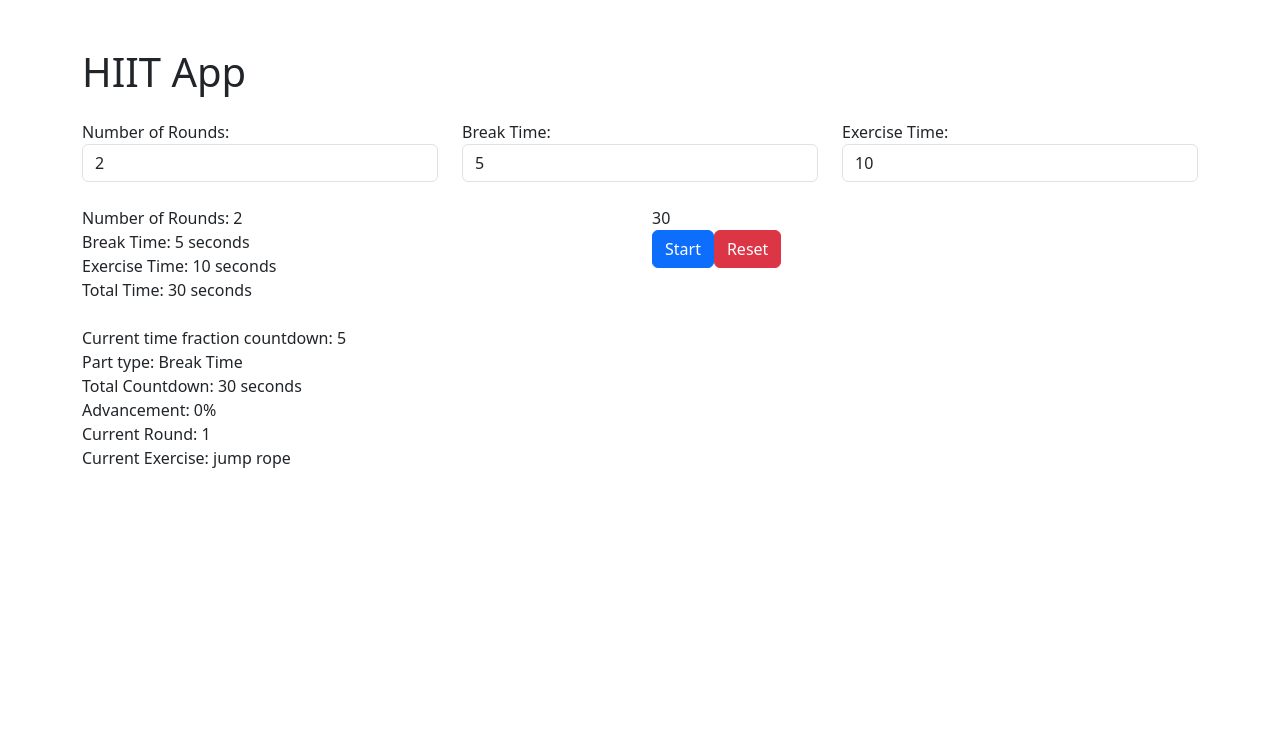
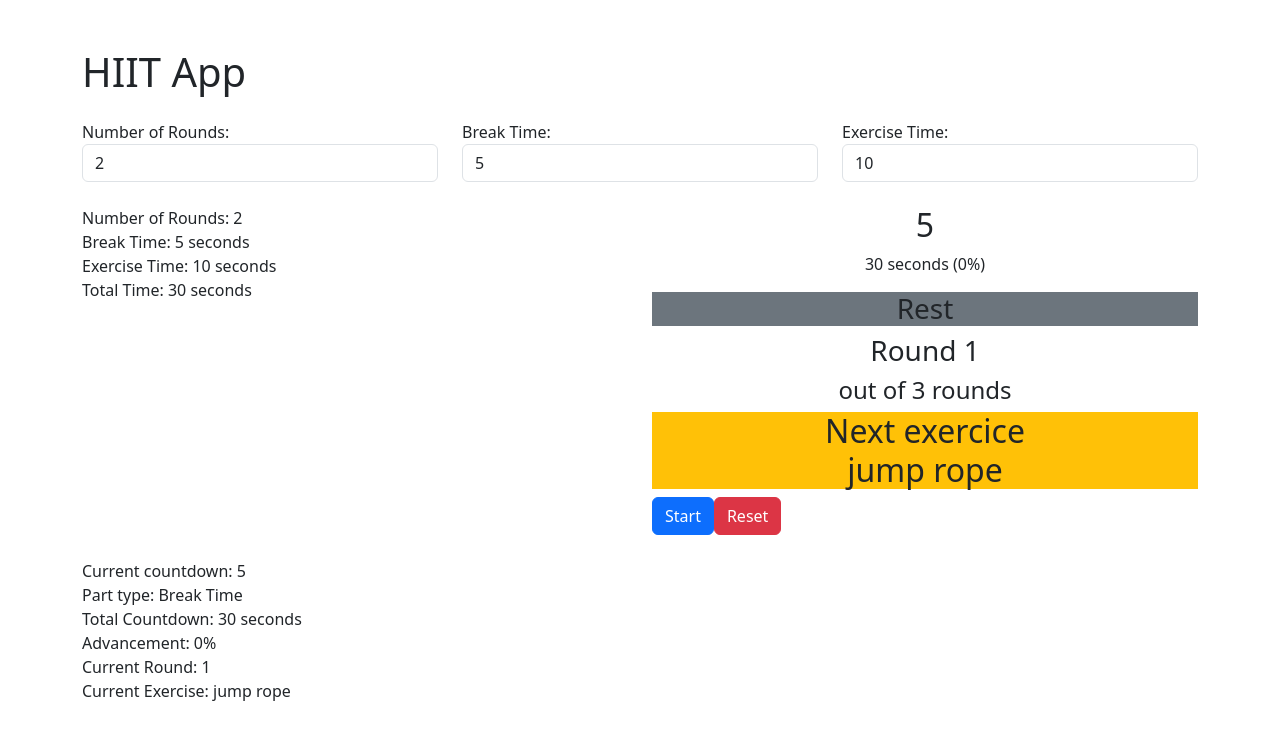
Before and after one commit to lekzag/hiitweb, a React (Create React App) app: page / in a window 1280 px wide. Shown: the top 740 px of the page. Built offline with nearby package versions, Linux system fonts and the light colour scheme.

Commit message:
add colors and shape

```diff
--- a/src/App.js
+++ b/src/App.js
@@ -32,7 +32,7 @@ const App = () => {
   }, [userRounds, userBreakTime, userExerciseTime]);
 
   const pauseTimer = () => {
-    setIsRunning(false);
+    setIsRunning(!isRunning);
   }
 
   const handleStart = () => {
@@ -93,7 +93,7 @@ const App = () => {
         setIsBreakTime(true);
         setPartCountdown(userExerciseTime);
         if (currentRound < userRounds) {
-        setCurrentRound((prevRound) => prevRound + 1);
+          setCurrentRound((prevRound) => prevRound + 1);
         }
       }
     }
@@ -181,7 +181,34 @@ const App = () => {
         </div>
 
         <div className="col-md-6">
-          <div>{totalCountdown}</div>
+          <div className="text-center">
+            <h2>{partCountdown}</h2>
+            <p>{totalCountdown} seconds ({advancement}%) </p>
+          </div>
+
+          <div className="text-center bg-secondary">
+            {isBreakTime ? (
+              <h3 className="text-center">Rest</h3>
+            ) : (
+              <h3 className="text-center text-danger">Workout</h3>
+            )}
+          </div>
+
+
+          <div className="text-center">
+            <h3>Round {currentRound}</h3>
+            <h4> out of {rounds} rounds</h4>
+            {isBreakTime && <h2 className="bg-warning">Next exercice <div>{currentExercise}</div> </h2>}
+            {!isBreakTime && (
+              <h2 className="alert text-white bg-dark">
+                {currentExercise.toUpperCase()}
+              </h2>
+            )}
+
+
+          </div>
+
+
 
           {!isWorkoutFinished && !isWorkoutStarted && (
             <button
@@ -193,17 +220,11 @@ const App = () => {
             </button>
           )}
           {!isWorkoutFinished && isWorkoutStarted && (
-            <button
-              onClick={pauseTimer}
-              className="btn btn-primary"
-            >
-              Pause
+            <button onClick={pauseTimer} className="btn btn-primary">
+              {isRunning ? "Pause" : "resume"}
             </button>
           )}
-          <button
-            onClick={handleReset}
-            className="btn btn-danger"
-          >
+          <button onClick={handleReset} className="btn btn-danger">
             Reset
           </button>
         </div>
@@ -211,7 +232,7 @@ const App = () => {
 
       <div className="row mt-4">
         <div className="col-md-6">
-          <div>Current time fraction countdown: {partCountdown}</div>
+          <div>Current countdown: {partCountdown}</div>
           <div>Part type: {isBreakTime ? "Break Time" : "Exercise Time"}</div>
           <div>Total Countdown: {totalCountdown} seconds</div>
           <div>Advancement: {advancement}%</div>
@@ -229,6 +250,7 @@ const App = () => {
       </div>
     </div>
   );
+
 };
 
 export default App;
```
